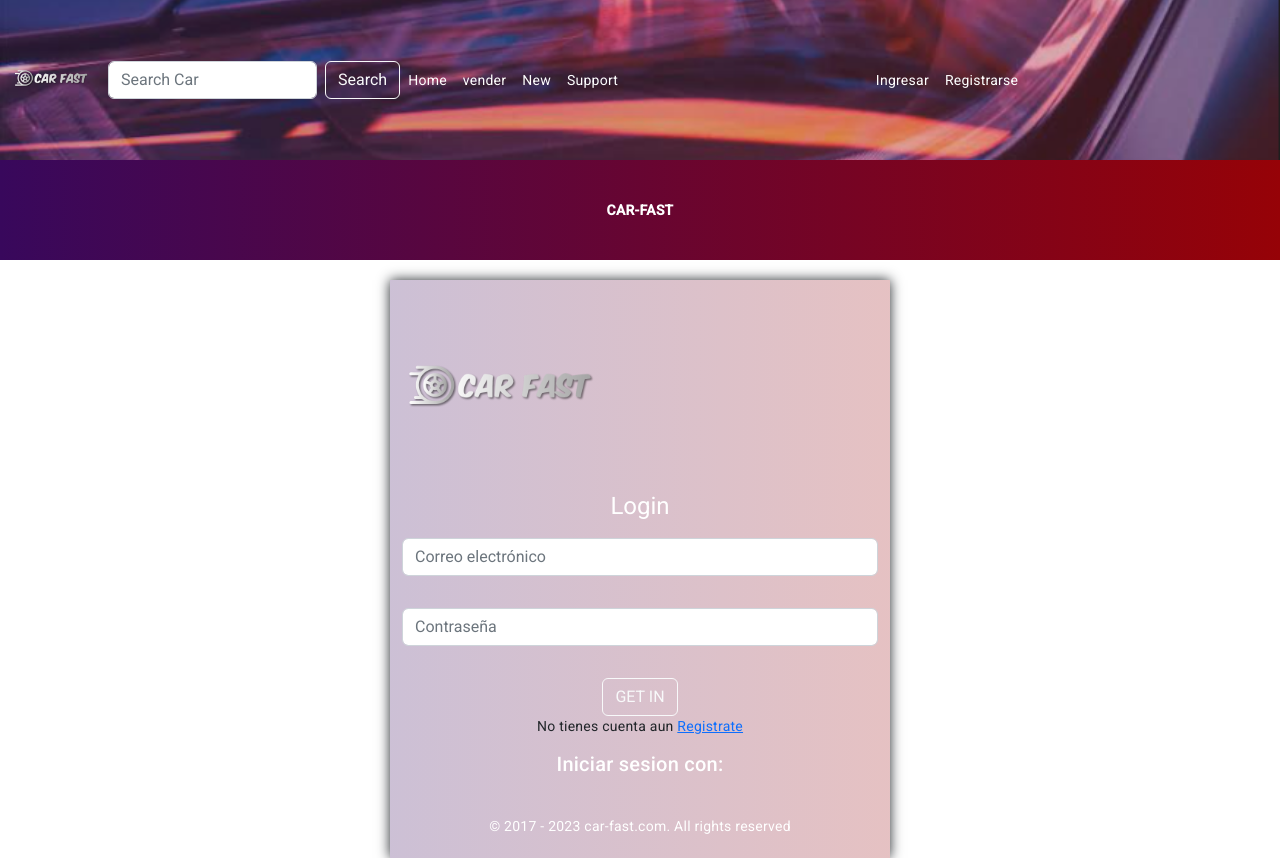
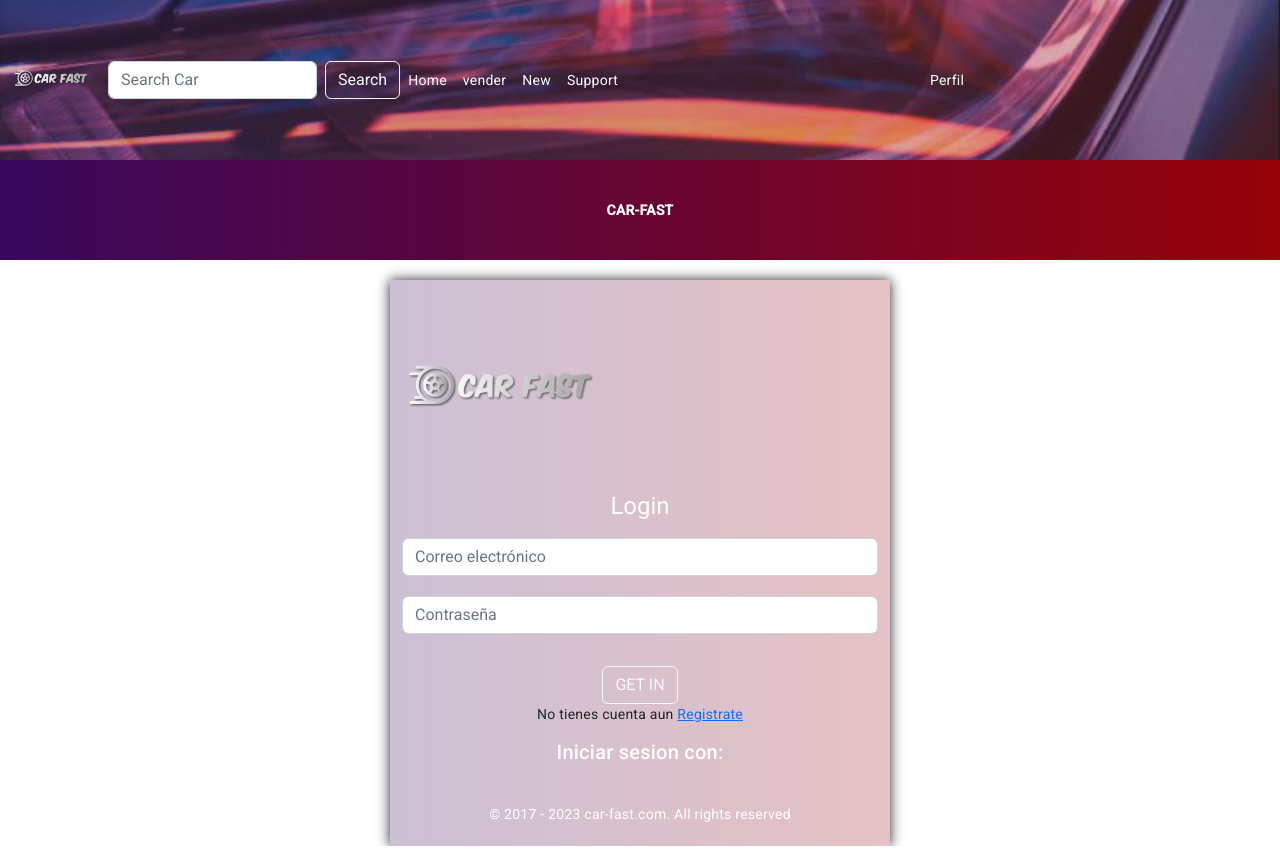
Before and after one commit to FelipeGutierrez98/Frontend-CarFast, an Angular app: page /auth/ingresar in a window 1280 px wide. Built offline with nearby package versions, Linux system fonts and the light colour scheme; sample sign-in values are in the browser's storage.

Commit message:
login y guards

```diff
--- a/src/app/auth/user/login/login.component.html
+++ b/src/app/auth/user/login/login.component.html
@@ -12,20 +12,23 @@
       </div>
 
       <div class="cont-form">
-
-        <form action="" class="form" id="form" autocomplete="off" (ngSubmit)="login()" #loginForm="ngForm">
+        <form [formGroup]="myForm" action="" class="form" id="form" autocomplete="off" (ngSubmit)="login()"
+          #loginForm="ngForm">
           <p class="form-titulo"></p>
           <div class="form-input myEmail">
-            <input type="email" class="form-control" id="email" placeholder="Correo electrónico">
+            <input formControlName="email" type="email" class="form-control" id="email"
+              placeholder="Correo electrónico">
             <label for="email"></label>
-            <p class="mensajeError"></p>
+            <p class="mensajeError" *ngIf="myForm.controls['email'].errors && myForm.controls['email'].touched">El
+              campo email es requerido</p>
           </div>
           <div class="form-input myPassword">
-            <input type="password" class="form-control" id="password" placeholder="Contraseña">
+            <input formControlName="password" type="password" class="form-control" id="password"
+              placeholder="Contraseña">
             <label for="password"></label>
             <p class="mensajeError"></p>
           </div>
-          <button type="submit" class="btn btn-outline-light" [disabled]="!loginForm.form.valid">
+          <button type="submit" class="btn btn-outline-light">
             GET IN
           </button>
           <p>No tienes cuenta aun <a routerLink="/user/create">Registrate</a></p>
--- a/src/app/auth/user/login/login.component.ts
+++ b/src/app/auth/user/login/login.component.ts
@@ -1,23 +1,34 @@
 import { Component } from '@angular/core';
+import { FormBuilder, FormGroup, Validators } from '@angular/forms';
 import { ServicesService } from 'src/app/services/services.service';
-
-
 
 @Component({
   selector: 'app-login',
   templateUrl: './login.component.html',
-  styleUrls: ['./login.component.css']
+  styleUrls: ['./login.component.css'],
 })
 export class LoginComponent {
+  myForm!: FormGroup;
 
-  email:string ='';
-  password:string ='';
+  email: string = '';
+  password: string = '';
 
-  constructor(private servicesServices:ServicesService){}
-  login(){
-   this.servicesServices.login(this.email,this.password);
-   console.log('email',this.email);
-   console.log('password',this.password);
-
+  constructor(
+    private servicesServices: ServicesService,
+    private fb: FormBuilder
+  ) {
+    this.myForm = this.fb.group({
+      email: ['', [Validators.required, Validators.email]],
+      password: ['', Validators.required],
+    });
+  }
+  login() {
+    if (this.myForm.invalid) {
+      this.myForm.markAllAsTouched();
+      return;
+    }
+    this.servicesServices.login(this.myForm.value);
+    console.log(this.myForm.value);
+    this.myForm.reset();
   }
 }
--- a/src/app/dashboard/components/headers/headers.component.html
+++ b/src/app/dashboard/components/headers/headers.component.html
@@ -16,7 +16,7 @@
           <a class="nav-link active" aria-current="page" href="#">Home</a>
         </li>
         <li class="nav-item">
-          <a class="nav-link active" aria-current="page" href="#">vender</a>
+          <a class="nav-link active" aria-current="page" routerLink="dashboard/vender-carro" *ngIf="isLogged">vender</a>
         </li>
         <li class="nav-item">
           <a class="nav-link active" aria-current="page" href="#">New</a>
@@ -25,7 +25,7 @@
           <a class="nav-link active" aria-current="page" href="#">Support</a>
         </li>
       </ul>
-      <ul class="navbar-nav me-auto mb-2 mb-lg-0">
+      <ul class="navbar-nav me-auto mb-2 mb-lg-0" *ngIf="!isLogged">
         <li>
           <a class="nav-link active" aria-current="page" routerLink="auth/ingresar">Ingresar</a>
         </li>
@@ -33,6 +33,12 @@
           <a class="nav-link active" aria-current="page" routerLink="auth/registrarse">Registrarse</a>
         </li>
       </ul>
+      <ul *ngIf="isLogged" class="navbar-nav me-auto mb-2 mb-lg-0">
+        <li>
+          <a class="nav-link active" aria-current="page" routerLink="auth/registrarse">Perfil</a>
+        </li>
+
+      </ul>
     </div>
   </div>
 </nav>
--- a/src/app/dashboard/components/headers/headers.component.ts
+++ b/src/app/dashboard/components/headers/headers.component.ts
@@ -1,10 +1,15 @@
 import { Component } from '@angular/core';
+import { ServicesService } from 'src/app/services/services.service';
 
 @Component({
   selector: 'app-headers',
   templateUrl: './headers.component.html',
-  styleUrls: ['./headers.component.css']
+  styleUrls: ['./headers.component.css'],
 })
 export class HeadersComponent {
-
+  isLogged: any;
+  constructor(private service: ServicesService) {
+    this.isLogged = this.service.getToken();
+    console.log(this.isLogged, 'THIS IS LOGGED');
+  }
 }
--- a/src/app/dashboard/dashboard-routing.module.ts
+++ b/src/app/dashboard/dashboard-routing.module.ts
@@ -5,6 +5,7 @@ import { CarsComponent } from './pages/cars/cars.component';
 import { CarbyidComponent } from './pages/carbyid/carbyid.component';
 import { Notfound404Component } from './pages/notfound404/notfound404.component';
 import { authGuard } from '../guards/auth.guard';
+import { VenderCarroComponent } from './pages/vender-carro/vender-carro.component';
 
 const routes: Routes = [
   {
@@ -12,6 +13,11 @@ const routes: Routes = [
     component: HomeComponent,
     children: [
       { path: 'carros', component: CarsComponent },
+      {
+        path: 'vender-carro',
+        canActivate: [authGuard],
+        component: VenderCarroComponent,
+      },
       {
         path: 'carros/:id',
         canActivate: [authGuard],
--- a/src/app/dashboard/dashboard.module.ts
+++ b/src/app/dashboard/dashboard.module.ts
@@ -8,6 +8,7 @@ import { FooterComponent } from './components/footer/footer.component';
 import { HomeComponent } from './pages/home/home.component';
 import { DashboardRoutingModule } from './dashboard-routing.module';
 import { Notfound404Component } from './pages/notfound404/notfound404.component';
+import { VenderCarroComponent } from './pages/vender-carro/vender-carro.component';
 
 @NgModule({
   declarations: [
@@ -18,6 +19,7 @@ import { Notfound404Component } from './pages/notfound404/notfound404.component'
     FooterComponent,
     HomeComponent,
     Notfound404Component,
+    VenderCarroComponent,
   ],
   imports: [CommonModule, DashboardRoutingModule],
   exports: [CarsComponent, HeadersComponent, CarbyidComponent, FooterComponent],
--- /dev/null
+++ b/src/app/dashboard/pages/vender-carro/vender-carro.component.html
@@ -0,0 +1 @@
+<p>vender-carro works!</p>
--- a/src/app/services/services.service.ts
+++ b/src/app/services/services.service.ts
@@ -4,6 +4,7 @@ import {
   HttpHeaders,
 } from '@angular/common/http';
 import { Injectable } from '@angular/core';
+import { Router } from '@angular/router';
 
 @Injectable({
   providedIn: 'root',
@@ -13,21 +14,19 @@ export class ServicesService {
   private userData!: string;
   private ApiUrl = 'http://localhost:9000/api/users';
 
-  constructor(private http: HttpClient) {}
+  constructor(private http: HttpClient, private router: Router) {}
 
-  login(email: string, password: string): void {
+  login(formData: any): void {
     const loginUrl = `${this.ApiUrl}/login`;
-    const formData = {
-      email: email,
-      password: password,
-    };
-    this.http
-      .post(loginUrl, formData, { headers: this.getAuthHeaders() })
-      .subscribe(
+
+    this.http.post(loginUrl, formData).subscribe(
       (response: any) => {
+        console.log(response, 'THIS IS THE RESPONSE');
+        this.saveToken(response.token);
+        this.router.navigate(['']);
         // this.authToken = response.accessToken;
-          this.saveToken(response.token);
-          this.userEmail = formData.email;
+        // this.saveToken(response.token);
+        // this.userEmail = formData.email;
       },
       (error) => {
         if (error instanceof HttpErrorResponse) {
```
Also changed, not shown: src/app/dashboard/pages/vender-carro/vender-carro.component.ts (added, +10 -0 lines), src/app/dashboard/pages/vender-carro/vender-carro.component.css (added), 1 other file (tests, documents, lock files or other folders). Lines whose indentation alone changed are shown as unchanged.
